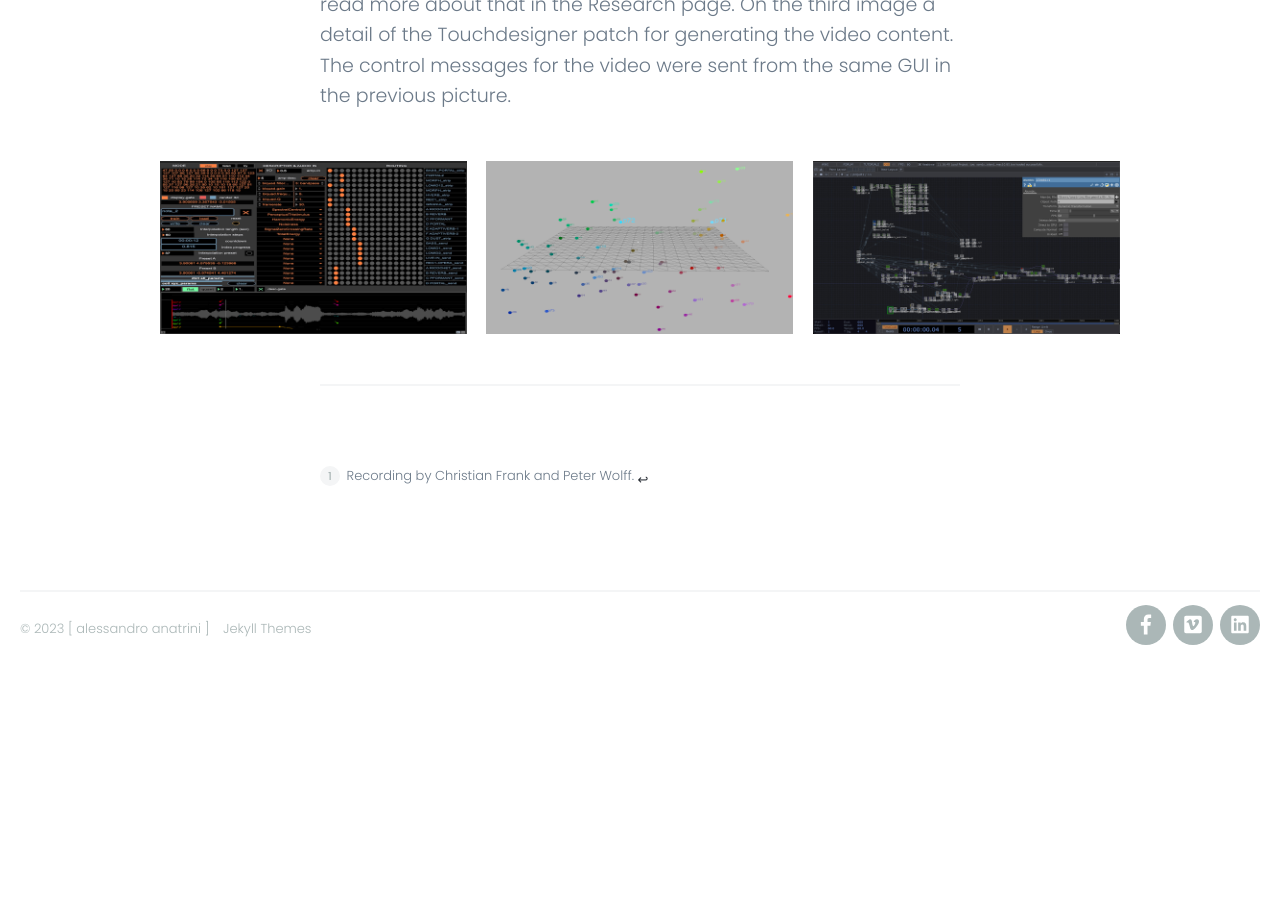
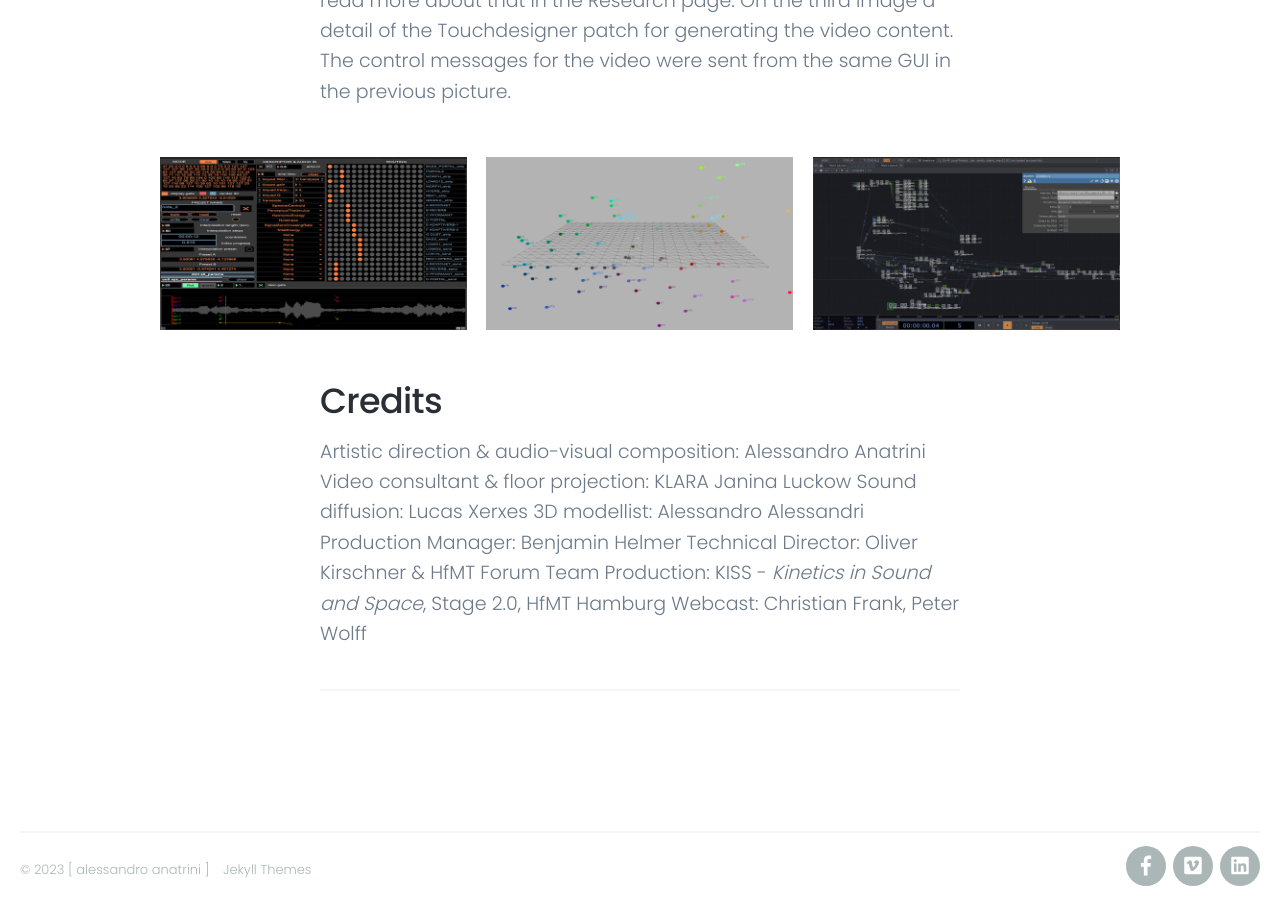
Before and after one commit to al-anatrini/al-anatrini.github.io, a Jekyll site: the page built from _projects/2023-01-10-sandy.md, in a window 1280 px wide and 900 px high, scrolled down 5337 px. Built offline with Jekyll 4.4.1, drawn with Linux system fonts in a browser that asks for light colours; nearby versions of some CDN libraries; before the commit the page ends 5996 px from its top, so only the background shows below that.

Commit message:
add credits

```diff
--- a/_projects/2023-01-10-sandy.md
+++ b/_projects/2023-01-10-sandy.md
@@ -8,9 +8,7 @@ featured_image: '/images/works/sandy/cover.jpg'
 
 <iframe src="https://mediathek.hfmt-hamburg.de/l2go/-/get/v/740" style="border:0px #ffffff none;" name="myiFrame" scrolling="yes" frameborder="1" marginheight="0px" marginwidth="0px" height="360px" width="640px" allowfullscreen></iframe>
 
-360° live recording.[^1]
-
-[^1]: Recording by Christian Frank and Peter Wolff.
+360° live recording.
 
 
 <iframe src="https://player.vimeo.com/video/787957055" width="640" height="360" frameborder="0" allowfullscreen></iframe>
@@ -53,4 +51,17 @@ On the second image the custom 3D GUI I developed to handle all the different st
 	<img src="{{site.baseurl}}/images/works/sandy/snippet-3.jpg">
 </div>
 
+
+
+## Credits ##
+
+Artistic direction & audio-visual composition: Alessandro Anatrini
+Video consultant & floor projection: KLARA Janina Luckow
+Sound diffusion: Lucas Xerxes
+3D modellist: Alessandro Alessandri
+Production Manager: Benjamin Helmer
+Technical Director: Oliver Kirschner & HfMT Forum Team
+Production: KISS - _Kinetics in Sound and Space_, Stage 2.0, HfMT Hamburg
+Webcast: Christian Frank, Peter Wolff
+
 ---
```
Also changed, not shown: _projects/2023-01-09-wunderkammer.md (+8 -0 lines).
